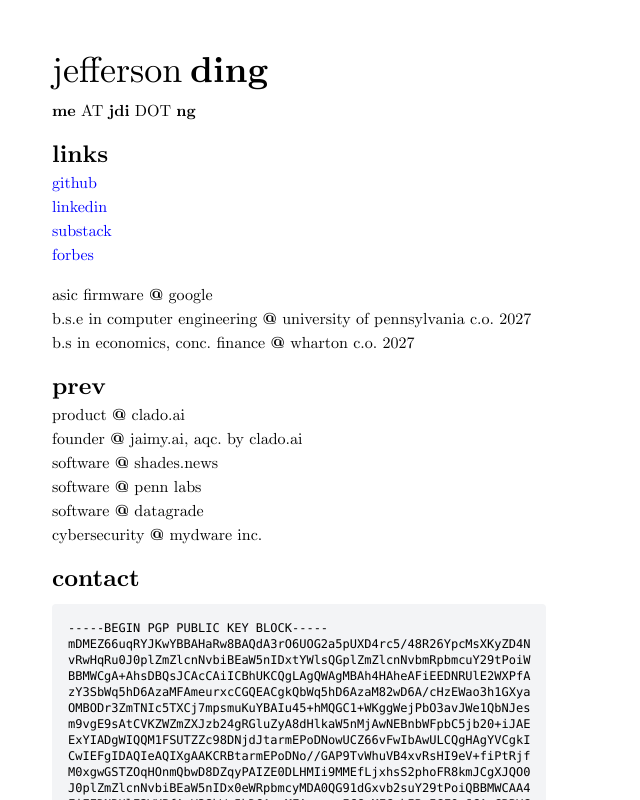
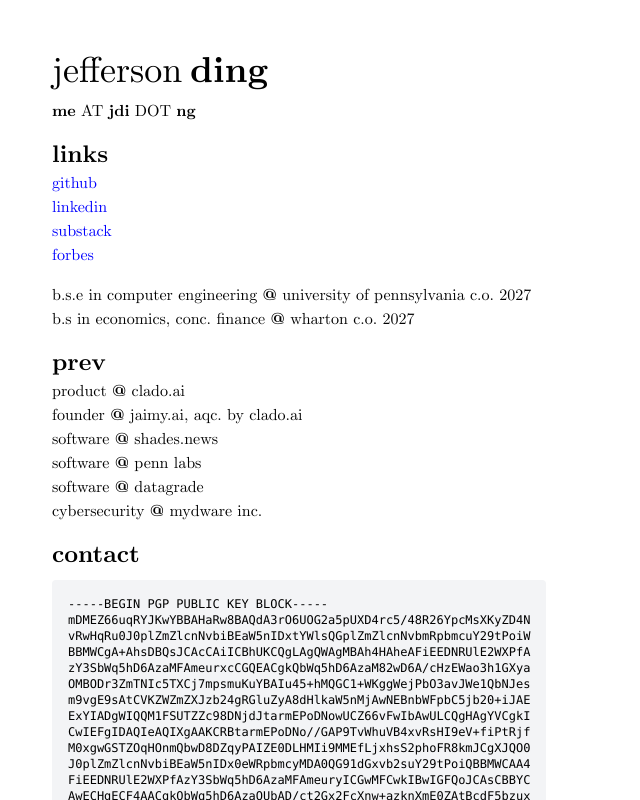
Before and after one commit to jeofo/jeffersonding.com, a React (Vite) app: page / in a window 1280 px wide. Shown: the top 800 px of the page, without its empty margins (0-640 px from the left). Built offline with nearby package versions, Linux system fonts and the light colour scheme.

Commit message:
chore: remove google line item

```diff
--- a/src/App.tsx
+++ b/src/App.tsx
@@ -36,9 +36,6 @@
 
 					<div className="my-4">
 						<ul>
-							<li className="wrap-break-words">
-								asic firmware <b>@</b> google
-							</li>
 							<li className="wrap-break-words">
 								b.s.e in computer engineering <b>@</b> university of
 								pennsylvania c.o. 2027
```
